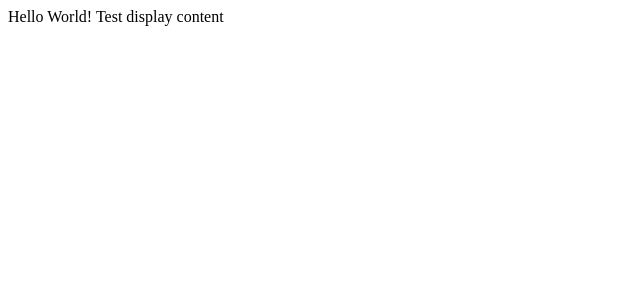
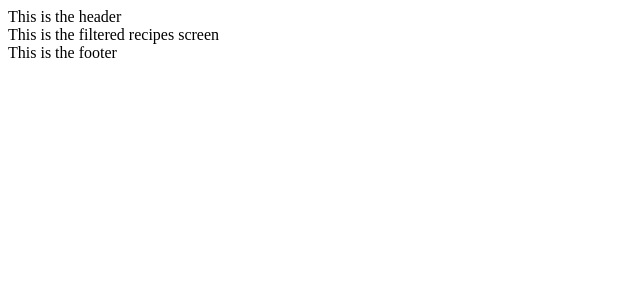
Before and after one commit to codelaborators-fall-22/capstone-project, a React (Create React App) app in the folder application/src/main/resources/static/js/react-client/: page /filtered-recipes in a window 1280 px wide. Shown: the top 300 px of the page, without its empty margins (0-640 px from the left). Built offline with nearby package versions, Linux system fonts and the light colour scheme.

Commit message:
initial front end routing

```diff
--- a/application/src/main/resources/static/js/react-client/src/App.js
+++ b/application/src/main/resources/static/js/react-client/src/App.js
@@ -1,9 +1,21 @@
-import React from 'react'
+import AppRouter from './components/app-router';
+import { BrowserRouter } from 'react-router-dom';
+import Header from './components/header';
+import React from 'react';
+import style from './style.module.scss';
+import Footer from './components/footer';
 
+//App component is like our main headquarters of control (this is our top level)
 const App = () => {
-    return (
-        <div>Hello World! Test display content</div>
-    )
+  return (
+    <BrowserRouter>
+      <Header />
+      <div className={style.page}>
+        <AppRouter />
+      </div>
+      <Footer/>
+    </BrowserRouter>
+  );
 }
 
-export default App
+export default App;
--- a/application/src/main/resources/static/js/react-client/src/components/app-router/index.js
+++ b/application/src/main/resources/static/js/react-client/src/components/app-router/index.js
@@ -0,0 +1,22 @@
+import { Route, Switch } from 'react-router-dom';
+
+import ContactScreen from '../../pages/contact-screen';
+import HomeScreen from '../../pages/home-screen';
+import React from 'react';
+import AboutUsScreen from '../../pages/about-us-screen';
+import RecipesScreen from '../../pages/recipes-screen';
+import FilteredRecipesScreen from '../../pages/filtered-recipes-screen';
+
+const AppRouter = () => {
+    return (
+        <Switch>
+            <Route exact path={'/'} component={HomeScreen} />
+            <Route exact path={'/contact'} component={ContactScreen} />
+            <Route exact path={'/about-us'} component={AboutUsScreen} />
+            <Route exact path={'/recipes'} component={RecipesScreen} />
+            <Route exact path={'/filtered-recipes'} component={FilteredRecipesScreen} />
+        </Switch>
+    )
+}
+
+export default AppRouter;
--- a/application/src/main/resources/static/js/react-client/src/components/footer/index.js
+++ b/application/src/main/resources/static/js/react-client/src/components/footer/index.js
@@ -0,0 +1,11 @@
+import React from 'react';
+
+const Footer = () => {
+  return (
+    <div>
+      This is the footer
+    </div>
+  );
+}
+
+export default Footer;
--- a/application/src/main/resources/static/js/react-client/src/components/header/index.js
+++ b/application/src/main/resources/static/js/react-client/src/components/header/index.js
@@ -0,0 +1,11 @@
+import React from 'react';
+
+const Header = () => {
+  return (
+    <div>
+      This is the header
+    </div>
+  );
+}
+
+export default Header;
--- /dev/null
+++ b/application/src/main/resources/static/js/react-client/src/pages/about-us-screen/index.js
@@ -0,0 +1,11 @@
+import React from 'react';
+
+const AboutUsScreen = () => {
+  return (
+    <div>
+      This is about us screen
+    </div>
+  );
+}
+
+export default AboutUsScreen;
--- a/application/src/main/resources/static/js/react-client/src/pages/contact-screen/index.js
+++ b/application/src/main/resources/static/js/react-client/src/pages/contact-screen/index.js
@@ -0,0 +1,11 @@
+import React from 'react';
+
+const ContactScreen = () => {
+  return (
+    <div>
+      This is the Contact Screen
+    </div>
+  );
+}
+
+export default ContactScreen;
--- /dev/null
+++ b/application/src/main/resources/static/js/react-client/src/pages/filtered-recipes-screen/index.js
@@ -0,0 +1,11 @@
+import React from 'react';
+
+const FilteredRecipesScreen = () => {
+  return (
+    <div>
+      This is the filtered recipes screen
+    </div>
+  );
+}
+
+export default FilteredRecipesScreen;
--- a/application/src/main/resources/static/js/react-client/src/pages/home-screen/index.js
+++ b/application/src/main/resources/static/js/react-client/src/pages/home-screen/index.js
@@ -0,0 +1,11 @@
+import React from 'react';
+
+const HomeScreen = () => {
+  return (
+    <div>
+      This is the Home Screen
+    </div>
+  );
+}
+
+export default HomeScreen;
--- /dev/null
+++ b/application/src/main/resources/static/js/react-client/src/pages/recipes-screen/index.js
@@ -0,0 +1,11 @@
+import React from 'react';
+
+const RecipesScreen = () => {
+  return (
+    <div>
+      This is the recipes screen
+    </div>
+  );
+}
+
+export default RecipesScreen;
```
Also changed, not shown: application/src/main/resources/static/js/react-client/src/pages/about-us-screen/style.module.scss (added), application/src/main/resources/static/js/react-client/src/pages/filtered-recipes-screen/style.module.scss (added), application/src/main/resources/static/js/react-client/src/pages/recipes-screen/style.module.scss (added), 1 other file (tests, documents, lock files or other folders).
